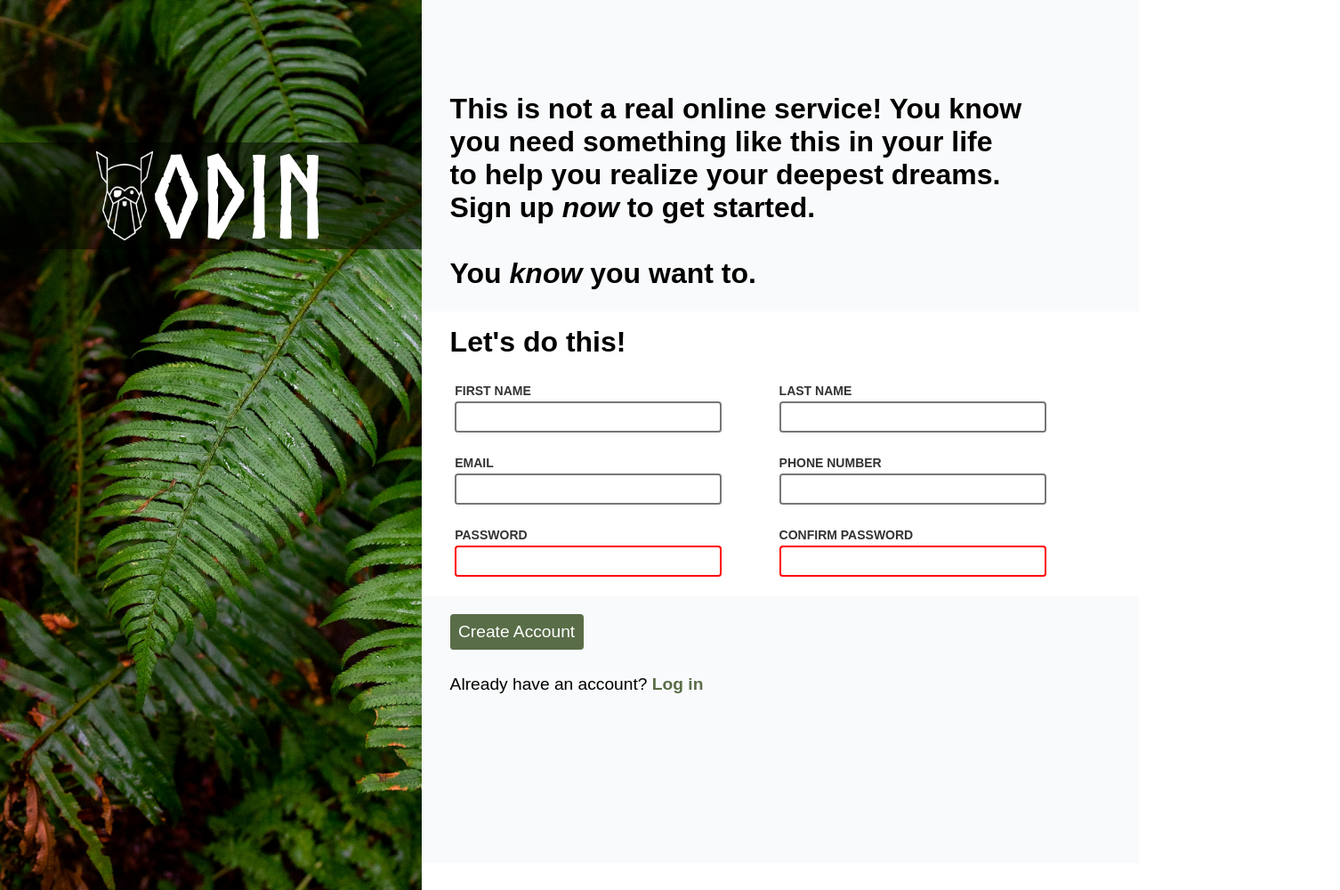
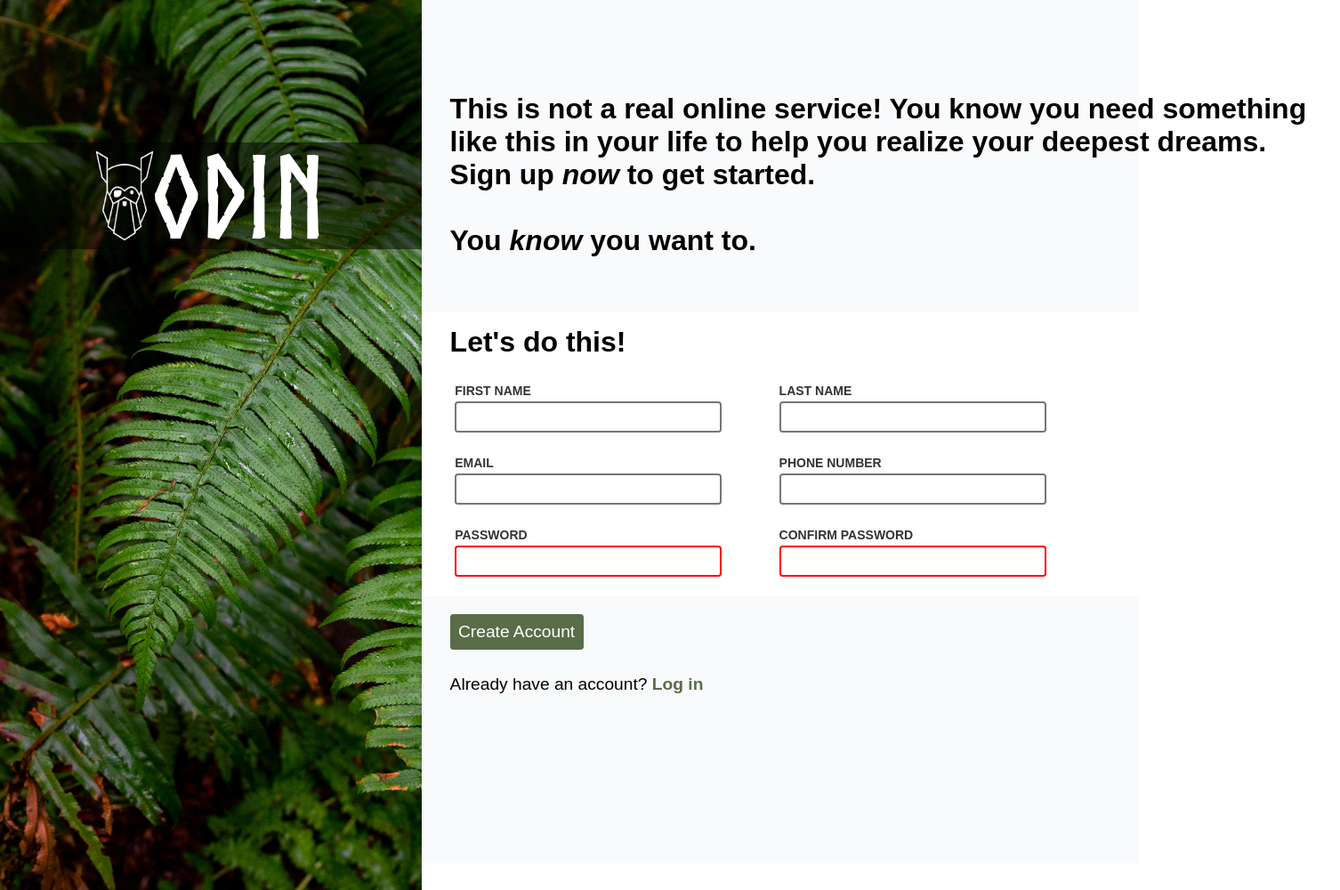
Before and after one commit to Danielp0411/Project-Sign-up-Form, a plain HTML site: page index.html in a window 1280 px wide. Shown: the whole page at 89% size, 1506 px wide, since content can reach past the window. Drawn offline with Linux system fonts and the light colour scheme.

Commit message:
Edited style.css

```diff
--- a/style.css
+++ b/style.css
@@ -74,6 +74,8 @@ body {
   margin-top: 13vh;
   margin-left: 2.5vw;
   margin-right: 10vw;
+  max-width: 40vw;
+  min-width: 1000px;
 }
 
 #midText {
```
